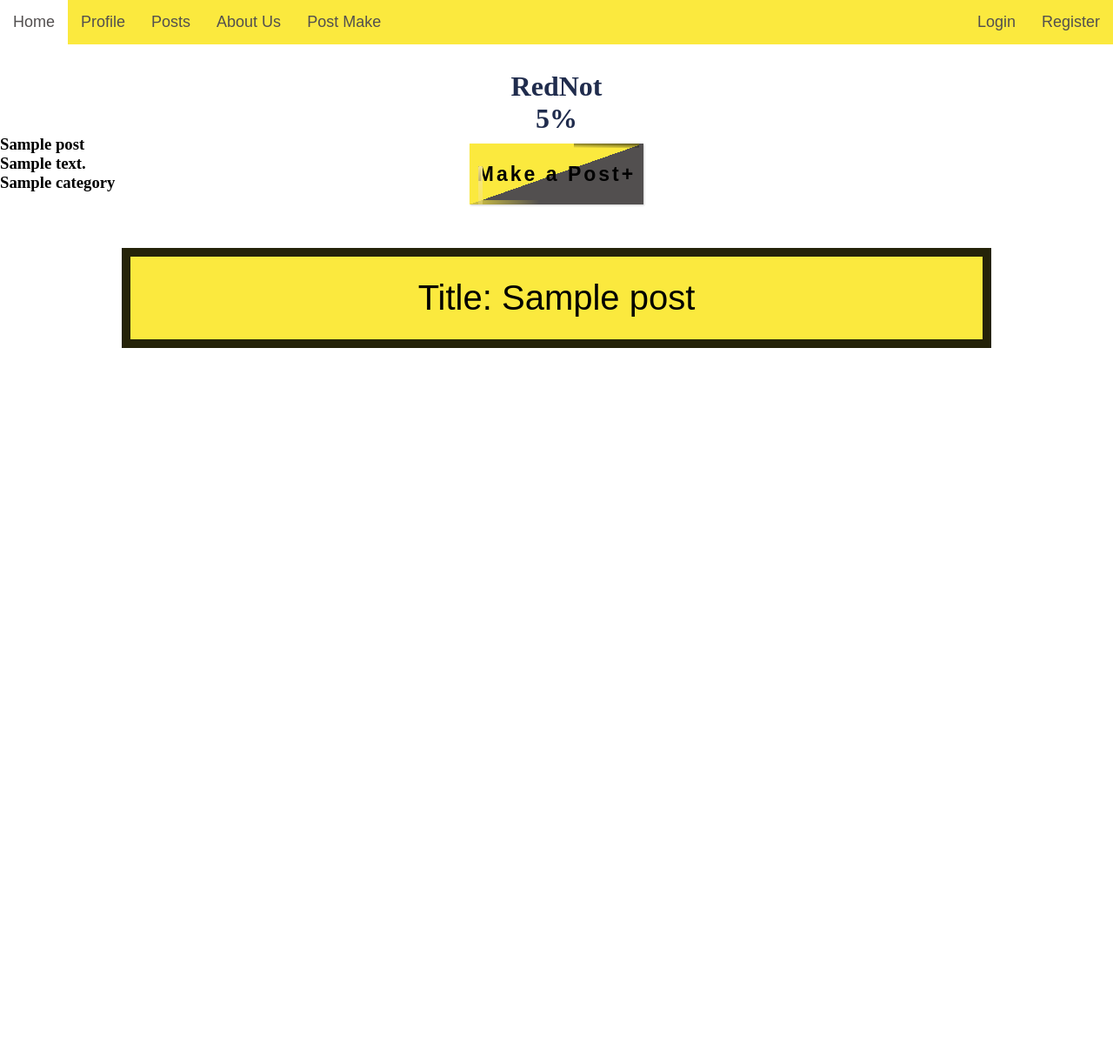
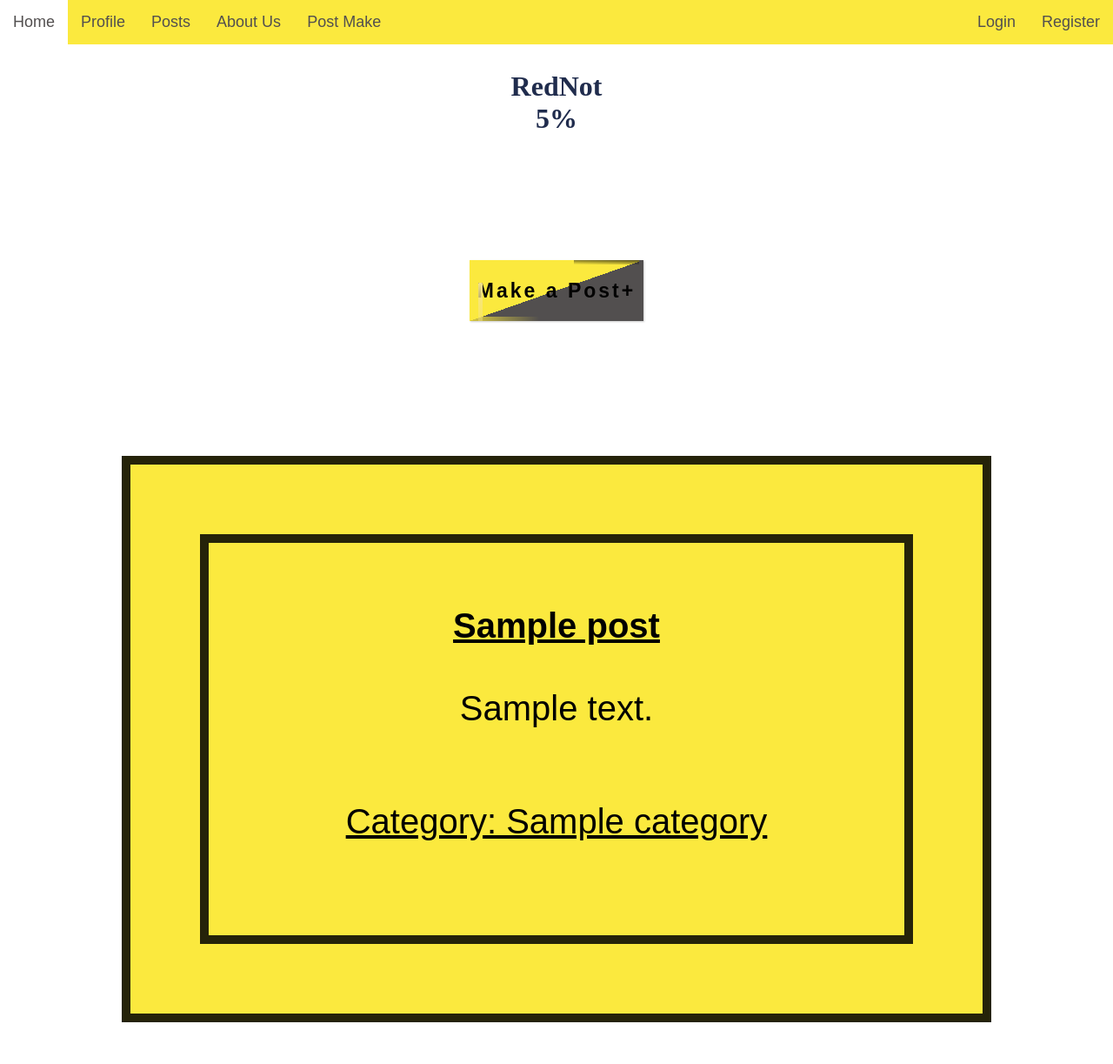
Before and after one commit to ilias511/Website, a Django app: template templates/home.html in a window 1280 px wide. Shown: the whole page at 87% size. Before the commit the page ends 400 px from the top, so only its background shows below. Run offline with Django 3.2, Linux system fonts and the light colour scheme; the template is opened without the code that fills it: most values are stand-ins (such as "Sample title", 1, 10 or a date in 2020).

Commit message:
Merge remote-tracking branch 'origin/main'
finish the home page
# Conflicts:
#	templates/about_us.html
#	templates/home.html
#	templates/login.html
#	templates/make-post.html
#	templates/posts.html
#	templates/profile.html
#	template/register.html
#	templates/static/css/style.css

```diff
--- a/sites/views.py
+++ b/sites/views.py
@@ -45,7 +45,7 @@ def home(request):
     return render(request, 'home.html', context)
 
 
-class Posts(LoginRequiredMixin,view.ListView):
+class Posts(LoginRequiredMixin, view.ListView):
     login_url = '/login'
     template_name = 'posts.html'
     model = Post
@@ -55,7 +55,7 @@ class Posts(LoginRequiredMixin,view.ListView):
         data['users_post'] = Post.objects.filter(user=self.request.user)
         return data
 
-#
+
 # def posts(request):
 #     if request.user:
 #         return redirect('log in')
--- a/templates/home.html
+++ b/templates/home.html
@@ -6,6 +6,22 @@
     </div>
     <body>
     <div class="wrapper">
+        {#        <div class="sidebar">#}
+        {#            {% if user.is_authenticated %}#}
+        {#                <h1>Hello {{ user.appusername.username }}!</h1>#}
+        {#            {% endif %}#}
+        {##}
+        {#            {% for post in post %}#}
+        {#                <div class="sidebar-post">#}
+        {#                    <b>{{ post.title }}</b>#}
+        {#                    <p>{{ post.details }}</p>#}
+        {#                    <p>{{ post.category }}</p>#}
+        {#                </div>#}
+        {#            {% endfor %}#}
+        {#        </div>#}
+
+        <div class="main-content">
+                <div class="button-form">
                 <form action="{% url "post-make" %}" method="get">
                     <button class="redirect_button">
                         Make a Post+
@@ -16,25 +32,18 @@
                     </button>
                 </form>
                 </div>
-<h1>
-{% if user.is_authenticated %}
-        {{ user.appusername.username }}
-{% endif %}
-</h1>
-{% for post in post %}
-    <H3>{{ post.title }}</H3>
-    <H3>{{ post.details }}</H3>
-    <H3>{{ post.category }}</H3>
+
+            <div class="all-posts">
+                {% for users_post in post %}
+                    <div class="main-post">
+                        <h1 class="post-title">{{ users_post.title }}</h1>
+                        <p class="post-description">{{ users_post.details }}</p>
+                        <p class="post-category"> Category: {{ users_post.category }}</p>
+                    </div>
                 {% endfor %}
-{% for users_post in post %}
-<aside class="all-posts">
-    <div class="post-title">
-    Title: {{ users_post.title }}
-
             </div>
-
-</aside>
-{% endfor %}
+        </div>
+    </div>
 
     </body>
 {% endblock %}
--- a/templates/static/css/style.css
+++ b/templates/static/css/style.css
@@ -106,7 +106,8 @@ li a:hover {
 .post:hover {
     background-color: rgb(255, 255, 255);
 }
-.about{
+
+.about {
     padding: 15px;
     font-size: 18px;
     text-align: center;
@@ -139,7 +140,7 @@ li a:hover {
 
 
 .log {
-   padding: 15px;
+    padding: 15px;
     font-size: 18px;
     text-align: center;
     cursor: pointer;
@@ -193,7 +194,7 @@ li a:hover {
 
 
 aside {
-   margin-top: 5%;
+    margin-top: 5%;
     width: 1000px;
     height: fit-content;
     border: 10px solid rgba(0, 0, 0, 0.85);
@@ -201,7 +202,6 @@ aside {
     box-sizing: border-box;
     background-color: #fbe93e;
 }
-
 
 
 .name {
@@ -212,49 +212,41 @@ aside {
 
 }
 
-.socials{
+.socials {
     font-size: 50px;
 
 }
 
-.social-button{
+.social-button {
     text-decoration: unset;
     border: 5px solid black;
     border-radius: 15px;
     background-color: #0e0e0e;
     color: #ffdf0c;
 }
-.social-button:hover{
+
+.social-button:hover {
     border: 7px solid #090808;
     text-decoration: unset;
 }
 
 
-.socials,.information{
+.socials, .information {
     text-align: center;
 
 }
-.headline-about{
+
+.headline-about {
     text-align: center;
     font-style: initial;
     text-decoration: underline;
     font-size: 50px;
 }
-.information{
+
+.information {
     font-size: 25px;
 }
 
-
-
-/*fieldset {*/
-/*  margin: 1em auto;*/
-/*  padding: 2em;*/
-/*  width: 25em;*/
-/*  border-radius: 2px;*/
-/*  border-color: #2d333b;*/
-/*  background: #3030fa;*/
-/*  box-shadow: 0 2px 2px #025fe7;*/
-/*}*/
 
 input[type=text], select {
     width: 100%;
@@ -282,7 +274,7 @@ textarea {
 
 }
 
-option{
+option {
 
 }
 
@@ -313,34 +305,92 @@ input[type=submit]:hover {
     font-family: "Roboto", "Lucida Grande", "DejaVu Sans", "Bitstream Vera Sans", Verdana, Arial, sans-serif;
 }
 
+/*change*/
+.wrapper {
+    position: center;
 
-/*fieldset legend{*/
-/*  font-weight: 700;*/
-/*  font-size: 2em;*/
-/*  text-transform: uppercase;*/
-/*  letter-spacing: 0.12em;*/
-/*  padding: 0.5em;*/
-/*  color: #cc1010;*/
-/*  background: #7311ce;*/
-/*  -o-border-image: linear-gradient(180deg, rgb(215, 10, 10) 50%, #7508a1 50%) 1 round;*/
-/*  border-width: 1px;*/
-/*  border-style: solid;*/
-/*  display: block;*/
-/*  width: 100%;*/
-/*  margin: 0 auto;*/
-/*}*/
-
-.wrapper {
-    position: absolute;
-    top: 25%;
-    left: 50%;
-
-    transform: translate(-50%, -50%);
-    width: fit-content;
+    width: border-box;
     height: auto;
 }
 
+
+.main-content {
+    margin: 0;
+    padding: 3em;
+    flex: 1;
+}
+
+
+.new-post-section {
+    width: 100%;
+}
+
+.all-posts {
+    margin-top: 3em;
+}
+
+.main-post {
+    border: 10px solid rgba(0, 0, 0, 0.85);
+    box-sizing: border-box;
+    background-color: #fbe93e;
+    margin: 2em;
+}
+
+.main-post .post-content {
+    padding: 2em;
+}
+
+.main-post .post-category {
+    margin: 1em 2em;
+    text-decoration: underline;
+}
+
+
+.user-reg {
+    border-radius: 5px;
+    border-style: ridge;
+    /*border: 10px solid rgb(255, 255, 255);*/
+
+    background: #ffdf0c;
+    margin: auto;
+    width: 700px;
+    padding: 20px;
+    font-family: "Roboto", "Lucida Grande", "DejaVu Sans", "Bitstream Vera Sans", Verdana, Arial, sans-serif;
+}
+
+.register-form {
+    size: initial;
+}
+
+input[type=email] {
+    width: 100%;
+    padding: 12px 20px;
+    margin: 8px 0;
+    display: inline-block;
+    border: 1px solid #ccc;
+    border-radius: 4px;
+    box-sizing: border-box;
+    font-family: inherit;
+}
+
+input[type=password] {
+    width: 100%;
+    padding: 12px 20px;
+    margin: 8px 0;
+    display: inline-block;
+    border: 1px solid #ccc;
+    border-radius: 4px;
+    box-sizing: border-box;
+    font-family: inherit;
+}
+
+span {
+    text-indent: -9999px;
+}
+
+
 .redirect_button {
+
     width: 200px;
     height: 70px;
     background: linear-gradient(to left top, rgb(82, 79, 79) 50%, #fbe93e 50%);
@@ -456,44 +506,10 @@ input[type=submit]:hover {
 .redirect_button:hover span {
     animation-play-state: paused;
 }
-.user-reg{  border-radius: 5px;
-    border-style: ridge;
-    /*border: 10px solid rgb(255, 255, 255);*/
 
-    background: #ffdf0c;
-    margin: auto;
-    width: 700px;
-    padding: 20px;
-    font-family: "Roboto", "Lucida Grande", "DejaVu Sans", "Bitstream Vera Sans", Verdana, Arial, sans-serif;
-}
-.register-form{
-    size: initial;
-}
-input[type=email]{
-     width: 100%;
-    padding: 12px 20px;
-    margin: 8px 0;
-    display: inline-block;
-    border: 1px solid #ccc;
-    border-radius: 4px;
-    box-sizing: border-box;
-    font-family: inherit;
-}
-input[type=password]{
-     width: 100%;
-    padding: 12px 20px;
-    margin: 8px 0;
-    display: inline-block;
-    border: 1px solid #ccc;
-    border-radius: 4px;
-    box-sizing: border-box;
-    font-family: inherit;
-}
 
-span { text-indent: -9999px; }
-
-.all-posts{
-margin-top: 5%;
+.all-posts {
+    margin-top: 5%;
     width: 1000px;
     height: fit-content;
     border: 10px solid rgba(0, 0, 0, 0.85);
@@ -502,10 +518,32 @@ margin-top: 5%;
     background-color: #fbe93e;
 }
 
-.post-title{
-        padding: 25px;
+.post-title {
+    padding: 25px;
+    color: #000000;
     font-size: 40px;
+    text-decoration: underline;
     text-align: center;
     font-family: Arial, Helvetica, sans-serif;
 
 }
+
+.post-description {
+    padding: 25px;
+    font-size: 40px;
+    width: auto;
+    text-align: center;
+    font-family: Arial, Helvetica, sans-serif;
+
+}
+.post-category{
+    padding: 20px;
+    font-size: 40px;
+    width: auto;
+    text-align: center;
+    font-family: Arial, Helvetica, sans-serif;
+}
+.button-form {
+    position: center;
+    text-align: center;
+}
```
Lines whose indentation alone changed are shown as unchanged.
